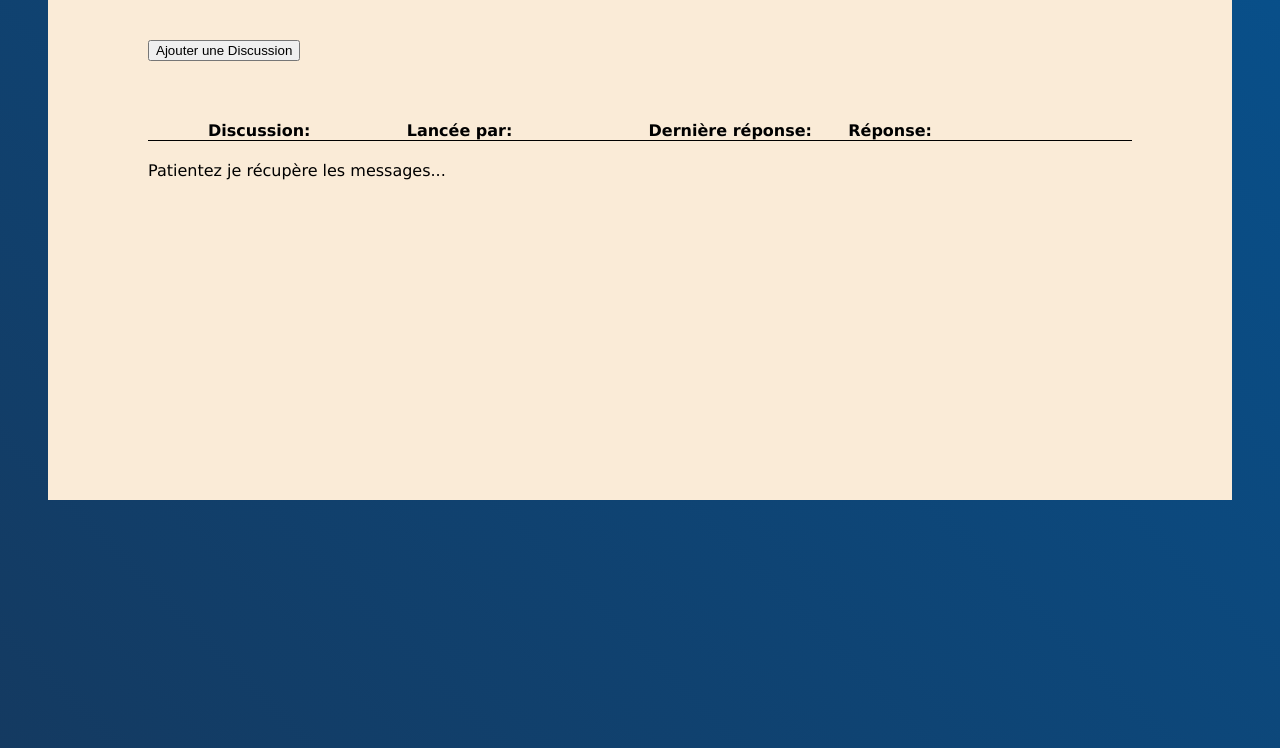
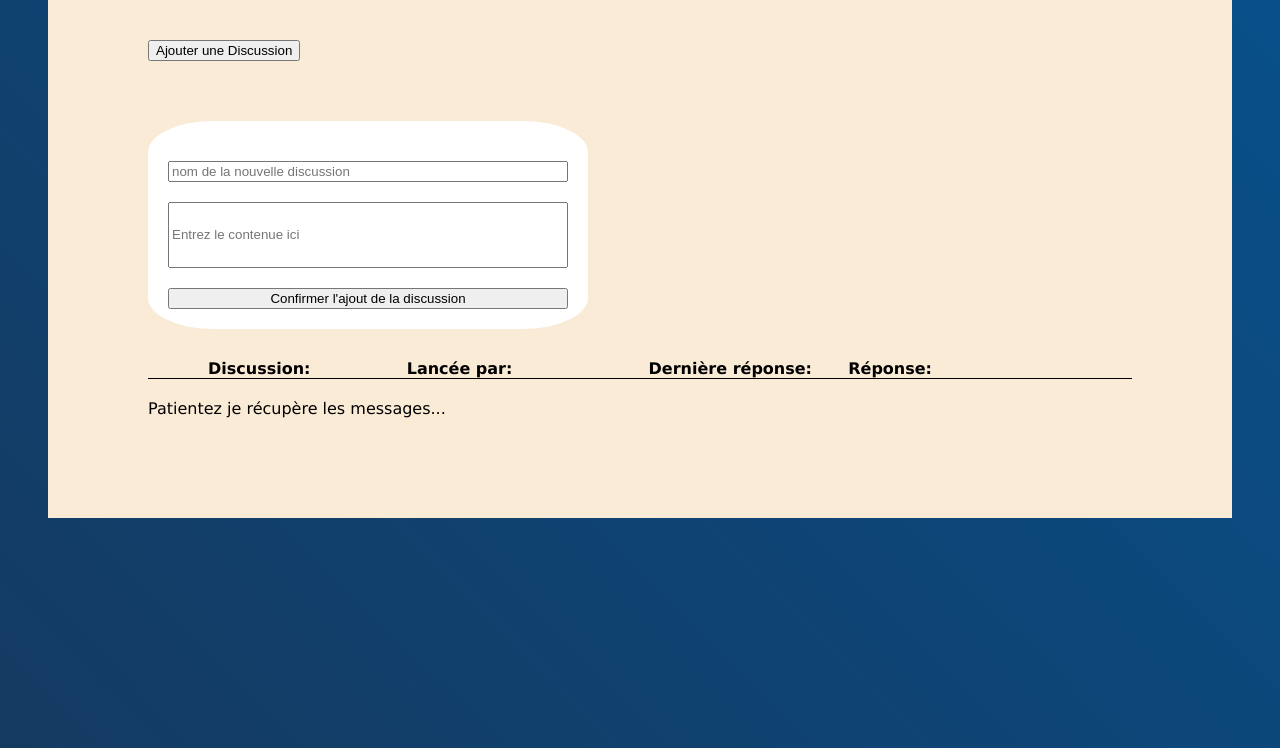
Before and after one commit to CalmChip/SERVICES_LEB_TP2, a website: page pageWeb.html in a window 1280 px wide. Shown: the part 81-829 px from the top of the page. Drawn offline with nearby package versions, Linux system fonts and the light colour scheme; files that its build step writes are made by us from their sources; no server answers.

Commit message:
Updates to check

```diff
--- a/modeles/messages.js
+++ b/modeles/messages.js
@@ -33,7 +33,11 @@ module.exports.getMessagesByFilter = (filter, callback, limit) => {
 
 // API pour ajouter un message, date creer automatic
 module.exports.ajoutMessages = (mess, callback) => {
+  mess._id = `${Math.random() * 10}${Math.random() * 100}`;
   mess.date = Date.now();
+  mess.auteur = "jblb@gmail.com";
+  mess.langue = "Francais";
+  mess.commentaires = [];
   Messages.create(mess, callback);
 };
 
--- a/pageWeb.html
+++ b/pageWeb.html
@@ -12,6 +12,29 @@
     <h1>Canal de discussion du TP1</h1>
     <div class="frameContainer">
       <button type="button" class="button">Ajouter une Discussion</button>
+      <form
+        action="/api/messages"
+        method="post"
+        class="ajoutNouvelleDiscussion"
+      >
+        <input
+          type="text"
+          name="titre"
+          id="nouvelleDiscussion"
+          placeholder="nom de la nouvelle discussion"
+        />
+        <input
+          type="text"
+          name="description"
+          id="nouvelleDiscussionContent"
+          placeholder="Entrez le contenue ici"
+        />
+        <input
+          type="submit"
+          value="Confirmer l'ajout de la discussion"
+          id="confirmNouvelleDiscussion"
+        />
+      </form>
       <div class="entete">
         <div class="ajustementDiscussion">Discussion:</div>
         <div class="ajustementAuteur">Lancée par:</div>
@@ -27,6 +50,7 @@
       fetch("http://127.0.0.1:8000/api/messages")
         .then((res) => res.json())
         .then((data) => {
+          console.log(data);
           affichageDesDonnees(data);
         });
       /**
@@ -57,6 +81,7 @@
             "<div style='margin-top: 20px'>" +
             data[i].description +
             "</div></div>";
+
           for (y in lesCommentaires) {
             let laDateCommentaires = new Date(lesCommentaires[y].date);
             affichageDiscussion +=
@@ -86,7 +111,10 @@
               data[i].auteur +
               "</div>" +
               "<div class='maxWidth'>" +
-            `(${data[i].commentaires[DernierCommenteurs].auteur})` +
+              typeof data[i].commentaires[DernierCommenteurs].auteur !==
+            "undefined"
+              ? `(${data[i].commentaires[DernierCommenteurs].auteur})`
+              : `${data[i].auteur}` +
                 "</div>" +
                 "<div class='maxWidth'>" +
                 data[i].commentaires.length +
@@ -94,8 +122,16 @@
                 affichageDiscussion +
                 "</div>";
         }
+
         $("#resultat").html(affichagePrincipale);
         $(".frameset").hide(); // Cache les commentaires
+        $(".ajoutNouvelleDiscussion").hide();
+        $(".button").click(function () {
+          $(".ajoutNouvelleDiscussion").show(1000);
+        });
+        $("#confirmNouvelleDiscussion").click(function () {
+          $(".ajoutNouvelleDiscussion").hide(1000);
+        });
         $(".listePrincipale").click(function () {
           $(".frameset").hide(1000); // Cache les commentaires ouvert precedement
           $(this).children().show(1500); // Affiche les commentaires de la discussion
--- a/style/style.css
+++ b/style/style.css
@@ -97,3 +97,18 @@ fieldset {
 .textInFrame {
   margin-left: 20px;
 }
+.ajoutNouvelleDiscussion {
+  display: flex;
+  flex-direction: column;
+  max-width: 400px;
+  background-color: white;
+  border-radius: 15%;
+  padding: 20px;
+  margin-bottom: 30px;
+}
+.ajoutNouvelleDiscussion > input {
+  margin-top: 20px;
+}
+#nouvelleDiscussionContent {
+  height: 60px;
+}
```
Lines whose indentation alone changed are shown as unchanged.
